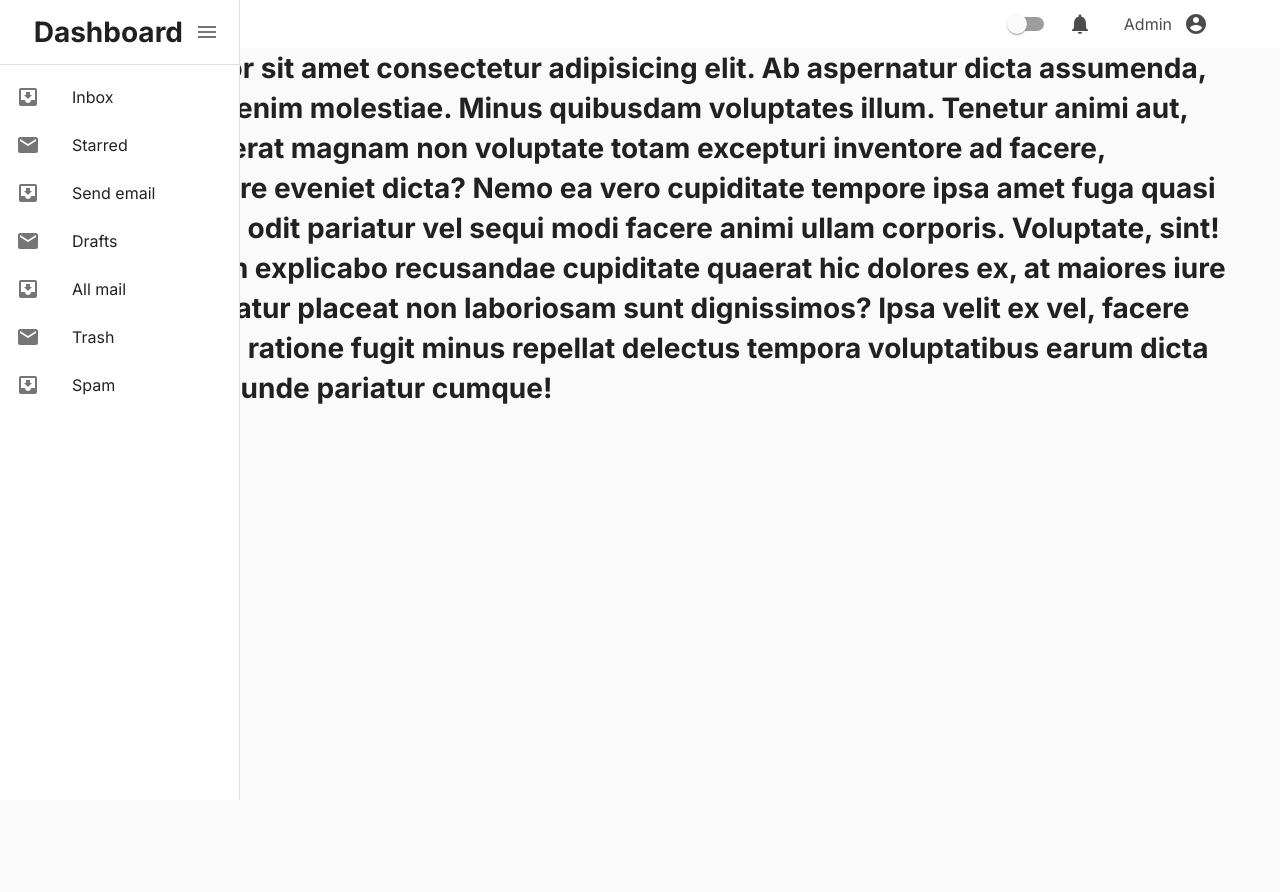
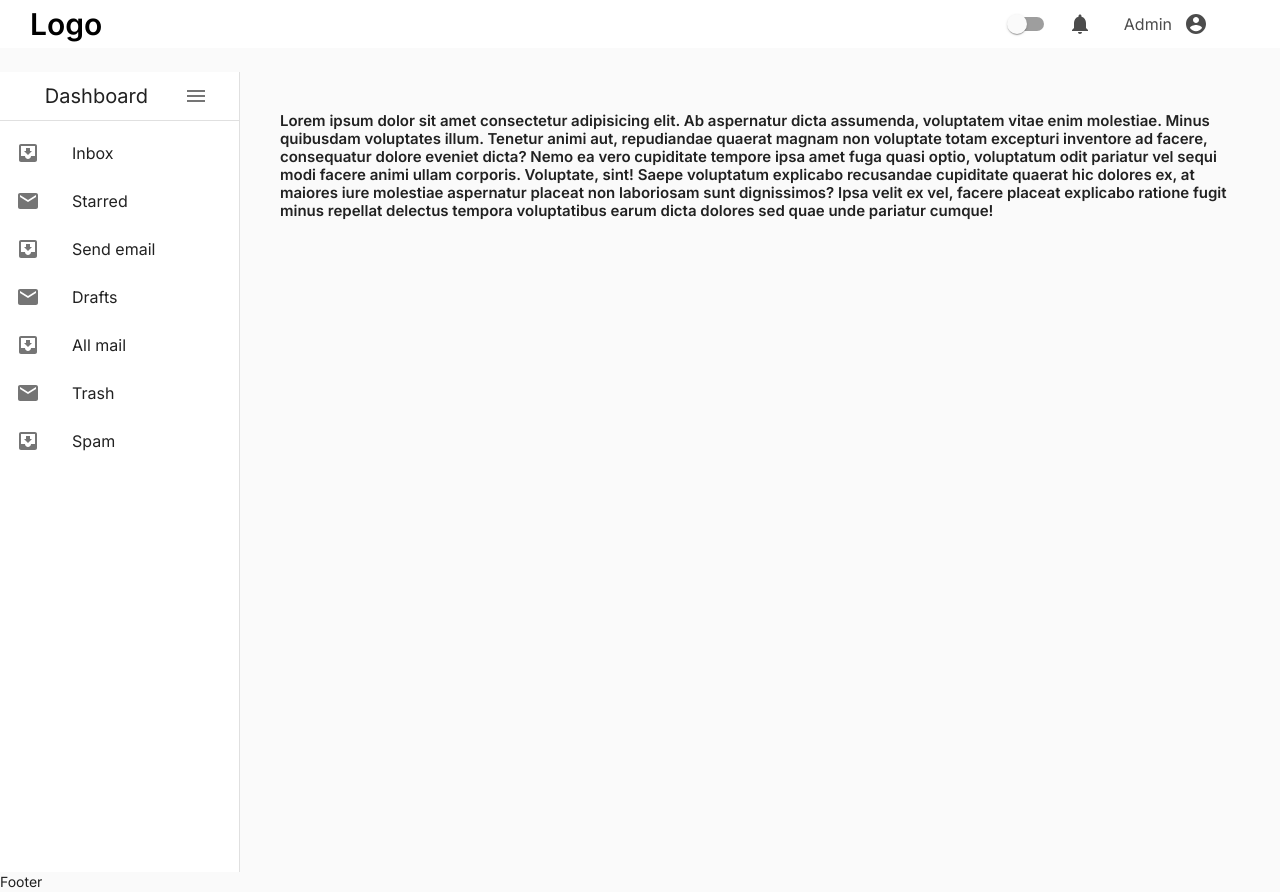
Before and after one commit to noumankhandatu/dashboard, a React (Create React App) app: page / in a window 1280 px wide. Before the commit the page ends 800 px from the top, so only its background shows below. Built offline with nearby package versions, Linux system fonts and the light colour scheme; a web font is replaced by a local one.

Commit message:
dashboard sidebar added

```diff
--- a/src/components/sidebar/index.js
+++ b/src/components/sidebar/index.js
@@ -8,8 +8,6 @@ import Typography from "@material-ui/core/Typography";
 import Divider from "@material-ui/core/Divider";
 import IconButton from "@material-ui/core/IconButton";
 import MenuIcon from "@material-ui/icons/Menu";
-import ChevronLeftIcon from "@material-ui/icons/ChevronLeft";
-import ChevronRightIcon from "@material-ui/icons/ChevronRight";
 import ListItem from "@material-ui/core/ListItem";
 import ListItemIcon from "@material-ui/core/ListItemIcon";
 import ListItemText from "@material-ui/core/ListItemText";
@@ -44,9 +42,9 @@ export default function MiniDrawer() {
         }}
       >
         <div className={classes.toolbar}>
-          <h1>Dashboard</h1>
-          <IconButton onClick={handleDrawerOpen}>
-            {theme.direction === "rtl" ? null : <MenuIcon />}
+          <Typography style={{ fontSize: "20px" }}>Dashboard</Typography>
+          <IconButton onClick={handleDrawerOpen} className={classes.btnMagic}>
+            <MenuIcon />
           </IconButton>
         </div>
         <Divider />
@@ -75,6 +73,11 @@ export default function MiniDrawer() {
 const useStyles = makeStyles((theme) => ({
   root: {
     display: "flex",
+    height: "100vh",
+  },
+  btnMagic: {
+    paddingLeft: "36px",
+    paddingRight: "31px",
   },
   appBar: {
     transition: theme.transitions.create(["width", "margin"], {
@@ -102,6 +105,7 @@ const useStyles = makeStyles((theme) => ({
     whiteSpace: "nowrap",
   },
   drawerOpen: {
+    position: "relative",
     width: drawerWidth,
     transition: theme.transitions.create("width", {
       easing: theme.transitions.easing.sharp,
@@ -109,6 +113,7 @@ const useStyles = makeStyles((theme) => ({
     }),
   },
   drawerClose: {
+    position: "relative",
     transition: theme.transitions.create("width", {
       easing: theme.transitions.easing.sharp,
       duration: theme.transitions.duration.leavingScreen,
@@ -123,9 +128,6 @@ const useStyles = makeStyles((theme) => ({
     display: "flex",
     alignItems: "center",
     justifyContent: "flex-end",
-    padding: theme.spacing(0, 1),
-    // necessary for content to be below app bar
-    ...theme.mixins.toolbar,
   },
   content: {
     flexGrow: 1,
--- a/src/components/wrapper/index.js
+++ b/src/components/wrapper/index.js
@@ -1,15 +1,18 @@
 import React from "react";
 import { makeStyles } from "@material-ui/core";
+/**
+ * @dev Wrapper is container with holds data
+ * @props Children takes only
 
-const Wrapper = ({ childern }) => {
+ */
+const Wrapper = ({ children }) => {
   const classes = useStyles();
-  return <div className={classes.wraped}>{childern}</div>;
+  return <div className={classes.wraped}>{children}</div>;
 };
 
 export default Wrapper;
 const useStyles = makeStyles((theme) => ({
   wraped: {
-    marginLeft: "300px",
     padding: "20px",
     margin: "20px",
   },
--- a/src/pages/dashboard/index.js
+++ b/src/pages/dashboard/index.js
@@ -1,11 +1,13 @@
+import React from "react";
 import { Box, Typography } from "@material-ui/core";
-import React from "react";
-
 import MiniDrawer from "../../components/sidebar";
+import Wrapper from "../../components/wrapper";
 const Dashboard = () => {
   return (
-    <div>
-      <h1>
+    <Box display="flex" pt={3}>
+      <MiniDrawer />
+      <Wrapper>
+        <Typography variant="h2">
           Lorem ipsum dolor sit amet consectetur adipisicing elit. Ab aspernatur
           dicta assumenda, voluptatem vitae enim molestiae. Minus quibusdam
           voluptates illum. Tenetur animi aut, repudiandae quaerat magnam non
@@ -13,13 +15,13 @@ const Dashboard = () => {
           eveniet dicta? Nemo ea vero cupiditate tempore ipsa amet fuga quasi
           optio, voluptatum odit pariatur vel sequi modi facere animi ullam
           corporis. Voluptate, sint! Saepe voluptatum explicabo recusandae
-        cupiditate quaerat hic dolores ex, at maiores iure molestiae aspernatur
-        placeat non laboriosam sunt dignissimos? Ipsa velit ex vel, facere
-        placeat explicabo ratione fugit minus repellat delectus tempora
+          cupiditate quaerat hic dolores ex, at maiores iure molestiae
+          aspernatur placeat non laboriosam sunt dignissimos? Ipsa velit ex vel,
+          facere placeat explicabo ratione fugit minus repellat delectus tempora
           voluptatibus earum dicta dolores sed quae unde pariatur cumque!
-      </h1>
-      <MiniDrawer />
-    </div>
+        </Typography>
+      </Wrapper>
+    </Box>
   );
 };
 
```
Also changed, not shown: src/components/header/index.js (+3 -6 lines). Lines whose indentation alone changed are shown as unchanged.
